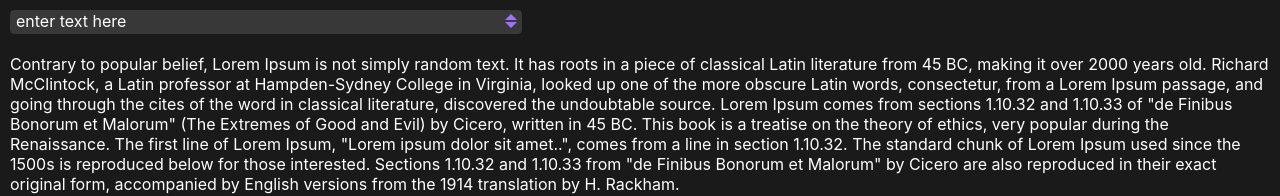
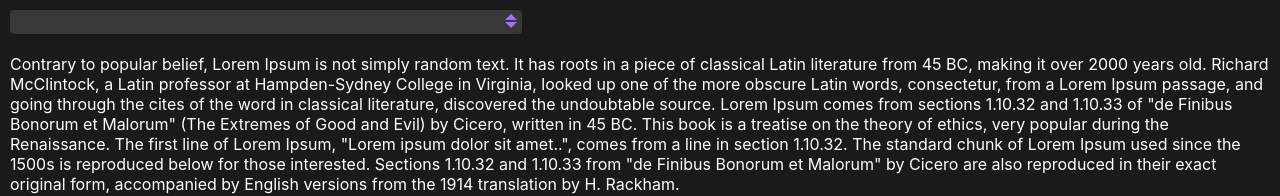
Before and after one commit to quantalytix/react-dropdownbox, a React (Create React App) app: page / in a window 1280 px wide. Shown: the top 196 px of the page. Built offline with nearby package versions, Linux system fonts and the light colour scheme.

Commit message:
ReactDropdown: set initial state of textInput to null
passed placeholder prop to Textbox

```diff
--- a/src/dropdown/ReactDropdown.jsx
+++ b/src/dropdown/ReactDropdown.jsx
@@ -25,7 +25,7 @@
 
     this.state = {
       dropdownVisible: false,
-      textInput: 'enter text here',
+      textInput: null,
       activeIndex: 0,
       selectedIndex: null,
       selectedKey: null,
@@ -86,7 +86,7 @@
     return (
       <div className="react-dropdown" onFocus={this.handleOnFocus} onChange={this.handleOnChange} onKeyDown={this.handleOnKeyDown} >
         <div className="search">
-          <Textbox className="search-box" value={this.state.textInput} />
+          <Textbox className="search-box" placeholder={this.props.placeholder} value={this.state.textInput} />
           <div tabIndex="-1" className="search-dd">
             <span className='arrow-up'></span>
             <span className='arrow-down'></span>
```
